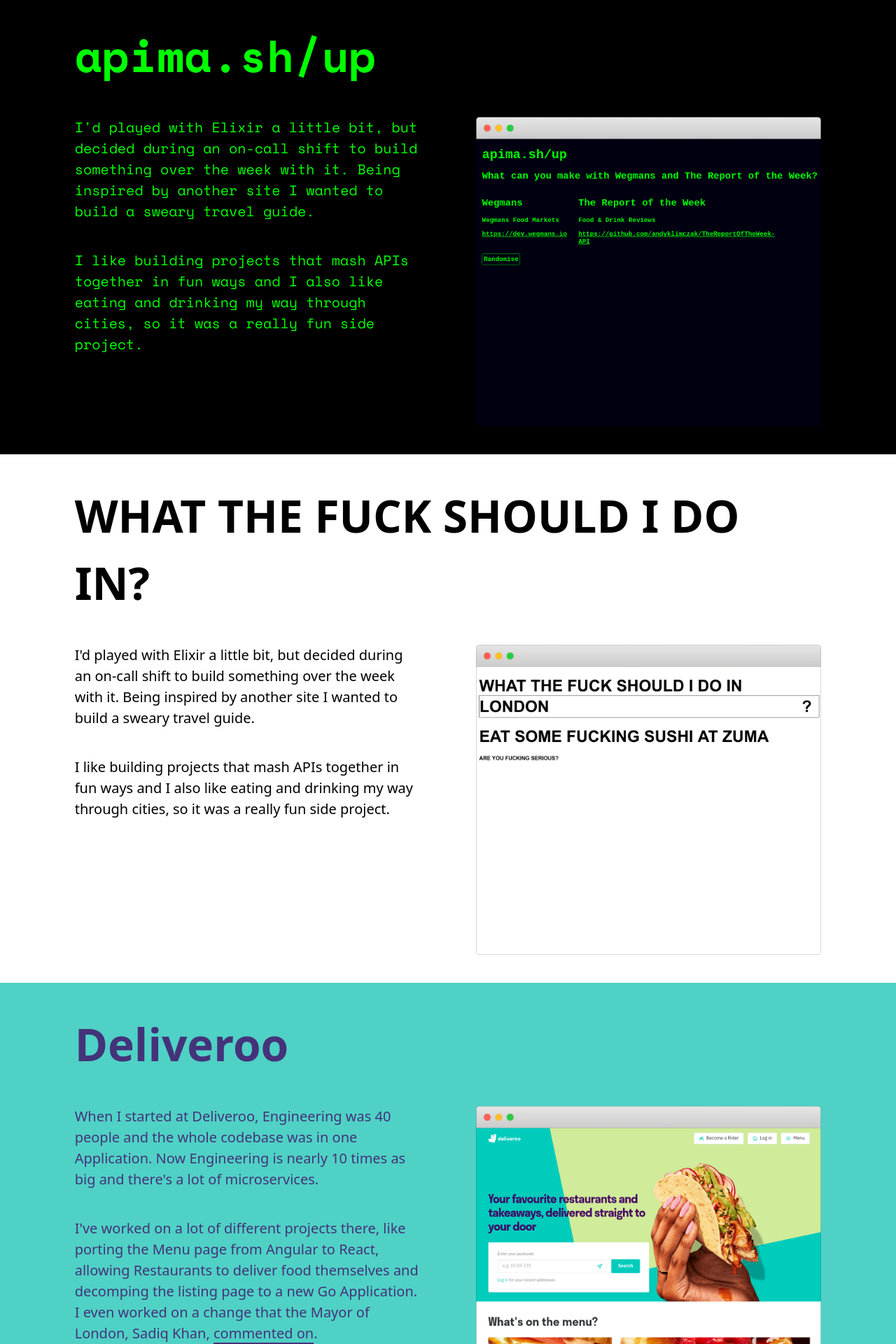
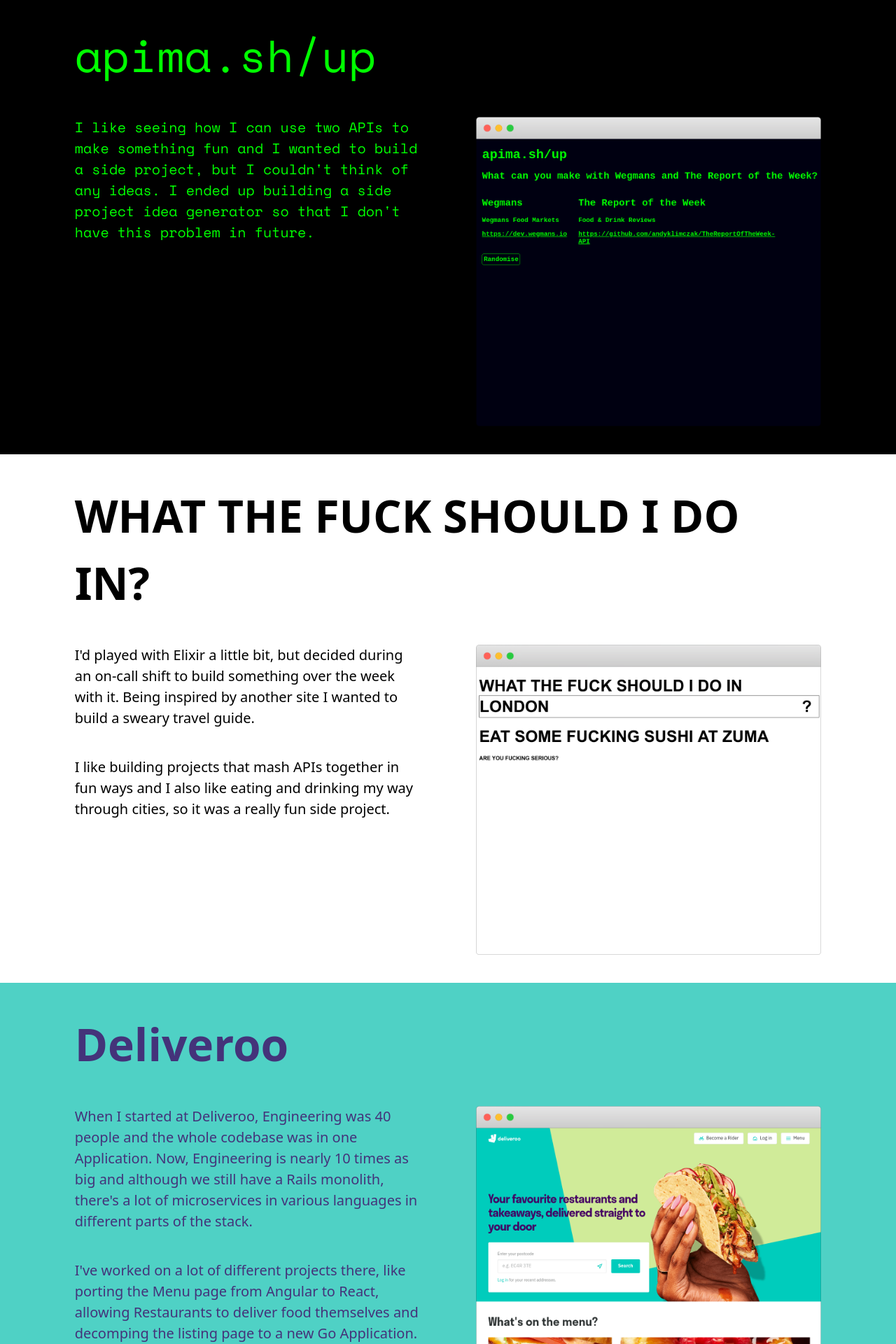
Before and after one commit to tommyp/tommyp.org, a Next.js app: page /work in a window 1280 px wide. Shown: the part 120-2040 px from the top of the page at 70% size. Built offline with nearby package versions, Linux system fonts and the light colour scheme.

Commit message:
make work page responsive

```diff
--- a/pages/work.js
+++ b/pages/work.js
@@ -20,7 +20,7 @@
 
 const Img = ({ url, src }) => {
   return (
-    <section className="w-1/2 float-right pl-10 mt-10">
+    <section className="mt-10">
       <a href={url}>
         <img src={src} />
       </a>
@@ -35,7 +35,7 @@
 
 const TextBlock = ({ children }) => {
   return (
-    <section className="w-1/2 float-left pr-10">
+    <section className="">
       {children}
     </section>
   )
@@ -62,25 +62,25 @@
         <Header />
         <section className="w-screen text-green-terminal font-mono bg-black">
           <section className="container w-5/6 mx-auto pt-10 pb-10">
-            <h2 className="text-6xl font-sans font-bold">
+            <h2 className="text-6xl">
               <a href="https://www.apima.sh/up">
                 apima.sh/up
               </a>
             </h2>
+            <div className="grid grid-cols-1 lg:grid-cols-2 gap-20">
               <TextBlock>
                 <P>
-                I&apos;d played with <a href="https://elixir-lang.com">Elixir</a> a little bit, but decided during an on-call
-                shift to build something over the week with it. Being inspired by <a href="https://whatthefuckshouldimakefordinner.com/">another site</a> I wanted to build a sweary travel guide.
+                  I like seeing how I can use two APIs to make something fun and I wanted to build a side project, but I couldn&apos;t think of any ideas. I ended up building a side project idea generator so that I don&apos;t have this problem in future.
               </P>
                 <P>
-                I like building projects that mash APIs together in fun ways and I also like eating and drinking my way through cities, so it was a really fun side project.
+
                 </P>
               </TextBlock>
               <Img
                 url="https://www.apima.sh/up"
                 src="/images/work/apimashup.png"
               />
-            <div className="clearfix" />
+            </div>
           </section>
         </section>
 
@@ -91,6 +91,7 @@
                 WHAT THE FUCK SHOULD I DO IN?
               </a>
             </h2>
+            <div className="grid grid-cols-1 lg:grid-cols-2 gap-20">
               <TextBlock>
                 <P>
                   I&apos;d played with <a href="https://elixir-lang.com">Elixir</a> a little bit, but decided during an on-call
@@ -104,7 +105,7 @@
                 url="https://www.whatthefuckshouldido.in"
                 src="/images/work/wtf.png"
               />
-            <div className="clearfix" />
+            </div>
           </section>
         </section>
         <section className="w-screen bg-teal-400 text-purple-900">
@@ -114,9 +115,10 @@
                 Deliveroo
                 </a>
             </h2>
+            <div className="grid grid-cols-1 lg:grid-cols-2 gap-20">
               <TextBlock>
                 <P>
-                When I started at Deliveroo, Engineering was 40 people and the whole codebase was in one Application. Now Engineering is nearly 10 times as big and there&apos;s a lot of microservices.
+                  When I started at Deliveroo, Engineering was 40 people and the whole codebase was in one Application. Now, Engineering is nearly 10 times as big and although we still have a Rails monolith, there&apos;s a lot of microservices in various languages in different parts of the stack.
               </P>
                 <P>
                   I&apos;ve worked on a lot of different projects there, like porting the Menu page from Angular to React, allowing Restaurants to deliver food themselves and decomping the listing page to a new Go Application. I even worked on a change that the Mayor of London, Sadiq Khan, <a className="border-b-2 border-purple-900" href="https://twitter.com/sadiqkhan/status/969239476760383488?lang=en">commented on</a>.
@@ -126,7 +128,7 @@
                 url="https://deliveroo.co.uk"
                 src="/images/work/deliveroo.png"
               />
-            <div className="clearfix" />
+            </div>
           </section>
           <section className="w-screen bg-blue-700 text-white">
             <section className="container w-5/6 mx-auto pt-10 pb-10">
@@ -135,6 +137,7 @@
                   GOV.UK
                 </a>
               </h2>
+              <div className="grid grid-cols-1 lg:grid-cols-2 gap-20">
                 <TextBlock>
                   <P>
                     Shortly after I moved to London I joined the team at the Government Digital Service working on GOV.UK. It was one of the best experiences of my life. I learnt how to work as a Software Engineer and not just write code.
@@ -152,11 +155,11 @@
                   url="https://gov.uk"
                   src="/images/work/gov.png"
                 />
-              <div className="clearfix" />
+              </div>
             </section>
           </section>
         </section>
-      </React.Fragment>
+      </React.Fragment >
     );
   }
 }
```
Lines whose indentation alone changed are shown as unchanged.
